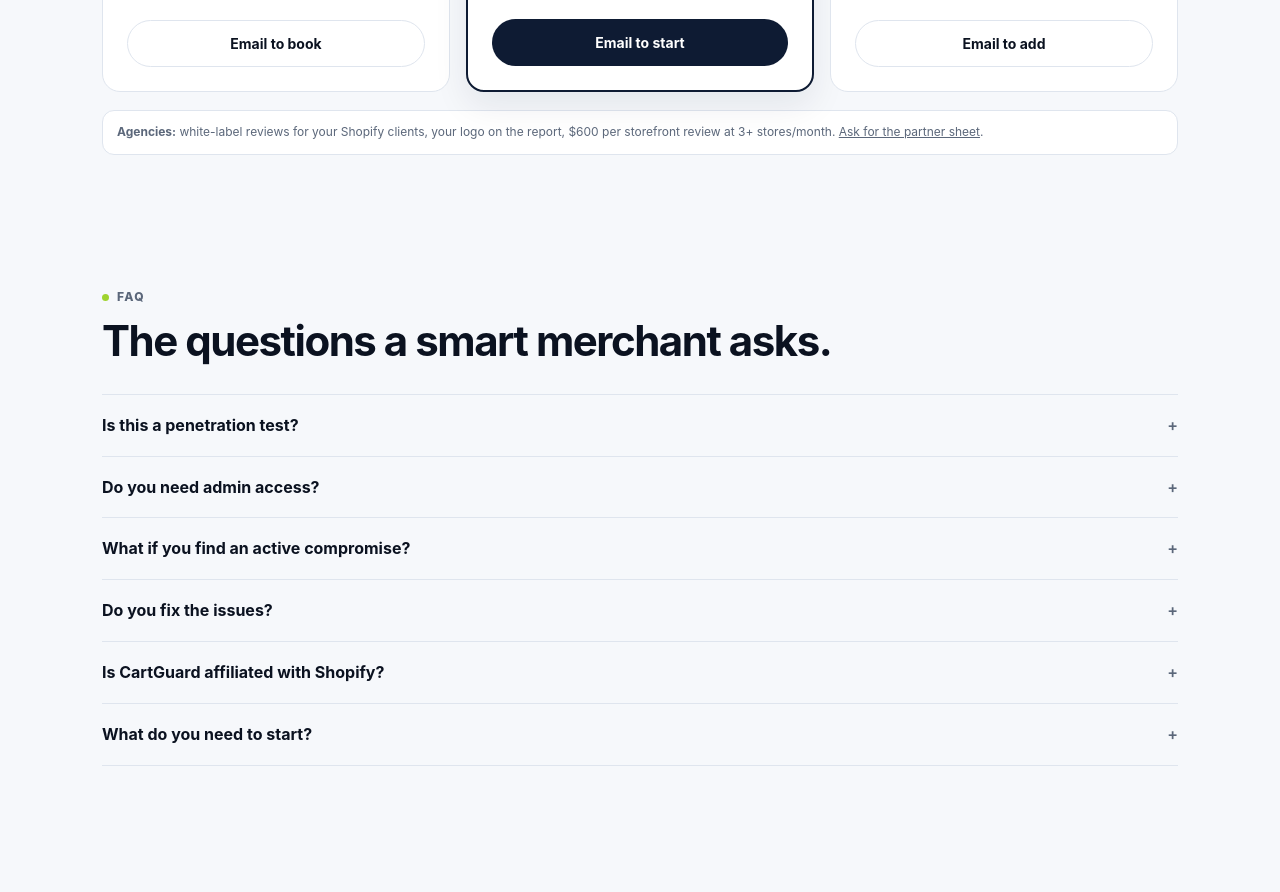
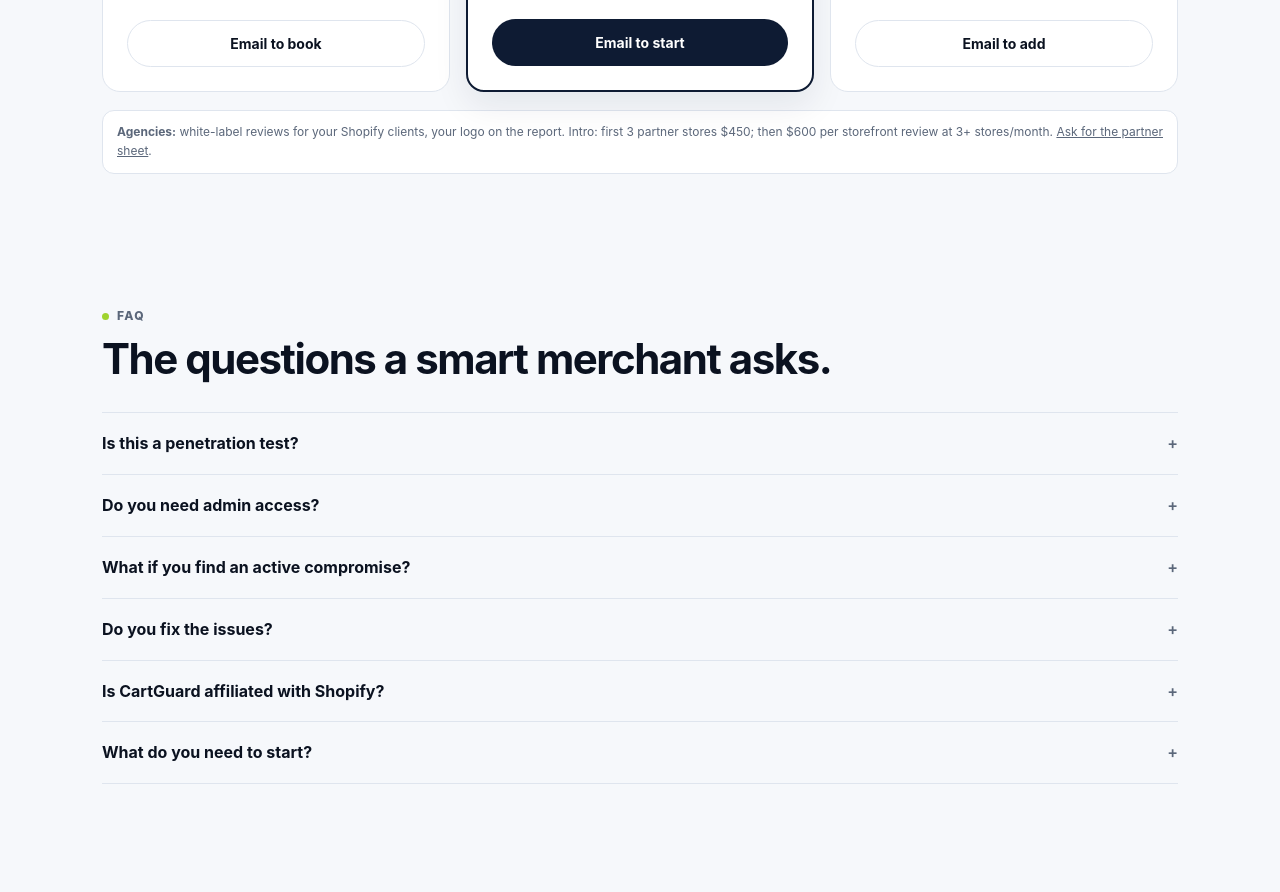
Before and after one commit to duchuAz/cartguard, a plain HTML site: page index.html in a window 1280 px wide. Shown: the part 3258-4150 px from the top of the page. Drawn offline with Linux system fonts and the light colour scheme.

Commit message:
Add agency intro price

```diff
--- a/index.html
+++ b/index.html
@@ -316,7 +316,7 @@
           <a class="btn btn-ghost" href="mailto:hackdkm686+cartguard@gmail.com?subject=Shopify%20security%20review&body=Store%20URL%3A%0APlan%3A%0AApps%20installed%3A%0APreferred%20times%20(2%20windows)%3A">Email to add</a>
         </div>
       </div>
-      <div class="note"><strong>Agencies:</strong> white-label reviews for your Shopify clients, your logo on the report, $600 per storefront review at 3+ stores/month. <a href="mailto:hackdkm686+cartguard@gmail.com?subject=White-label%20Shopify%20security%20review">Ask for the partner sheet</a>.</div>
+      <div class="note"><strong>Agencies:</strong> white-label reviews for your Shopify clients, your logo on the report. Intro: first 3 partner stores $450; then $600 per storefront review at 3+ stores/month. <a href="mailto:hackdkm686+cartguard@gmail.com?subject=White-label%20Shopify%20security%20review">Ask for the partner sheet</a>.</div>
     </div>
   </section>
 
```
